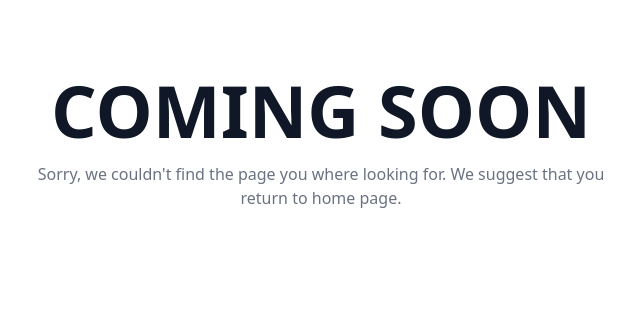
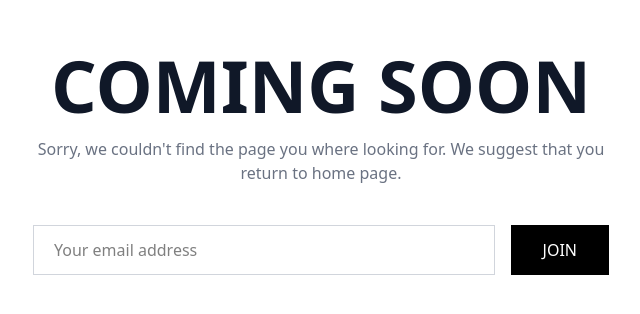
Before and after one commit to mdnayemurrashid07/comingsoon_page, a website: page index.html in a window 1280 px wide. Shown: the part 238-552 px from the top of the page, without its empty margins (319-959 px from the left). Drawn offline with Linux system fonts and the light colour scheme.

Commit message:
email section done

```diff
--- a/index.html
+++ b/index.html
@@ -9,6 +9,12 @@
   <section class="min-h-screen flex flex-col justify-center items-center text-center px-4">
     <h1 class="text-5xl font-extrabold md:text-7xl text-gray-900 mb-4">COMING SOON</h1>
     <p class="text-gray-500 max-w-xl mb-10">Sorry, we couldn't find the page you where looking for. We suggest that you return to home page.</p>
+
+
+    <div class="w-full max-w-xl flex flex-col md:flex-row gap-4">
+     <input type="email" placeholder="Your email address" class="flex-1 border border-gray-300 px-5 py-3 outline-none" />
+      <button class="bg-black text-white px-8 py-3 hover:bg-gray-800 transition"> JOIN </button>
+    </div>
   </section>
 </body>
 </html>
```
Also changed, not shown: src/output.css.
